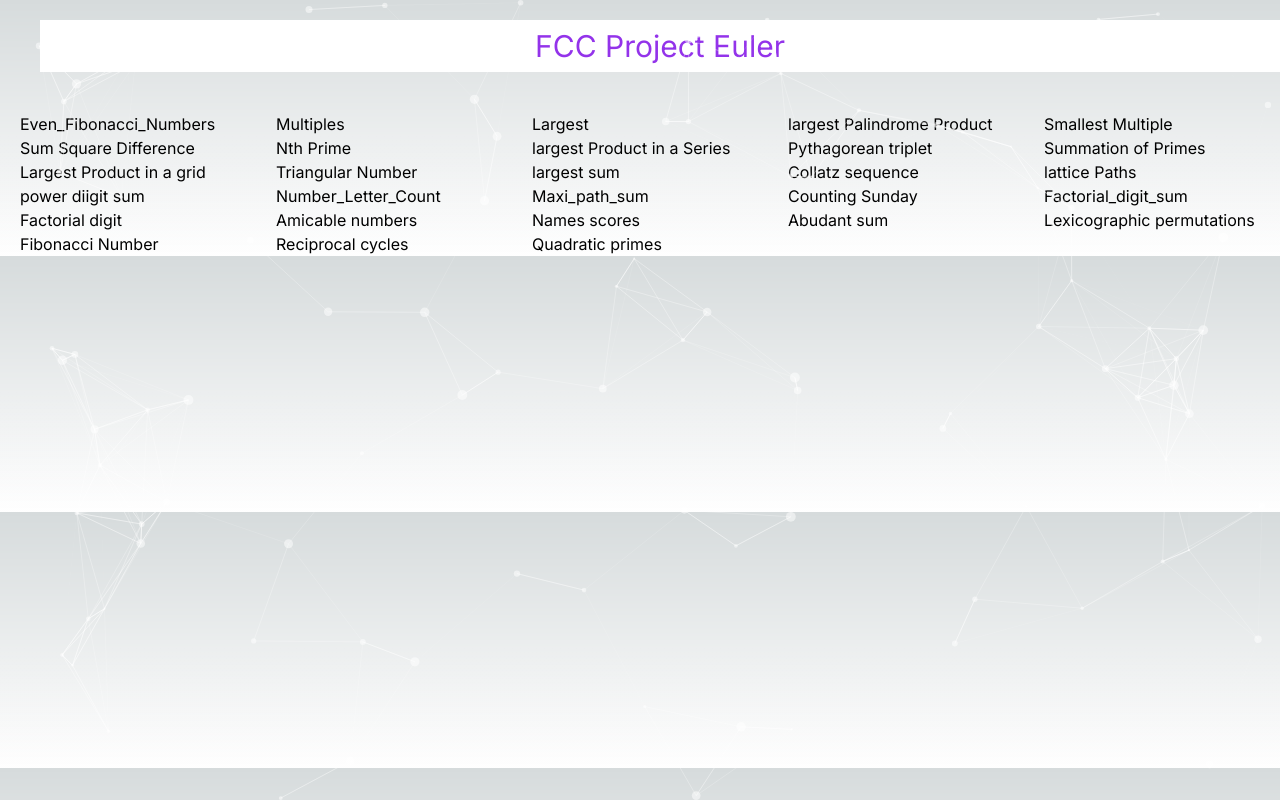
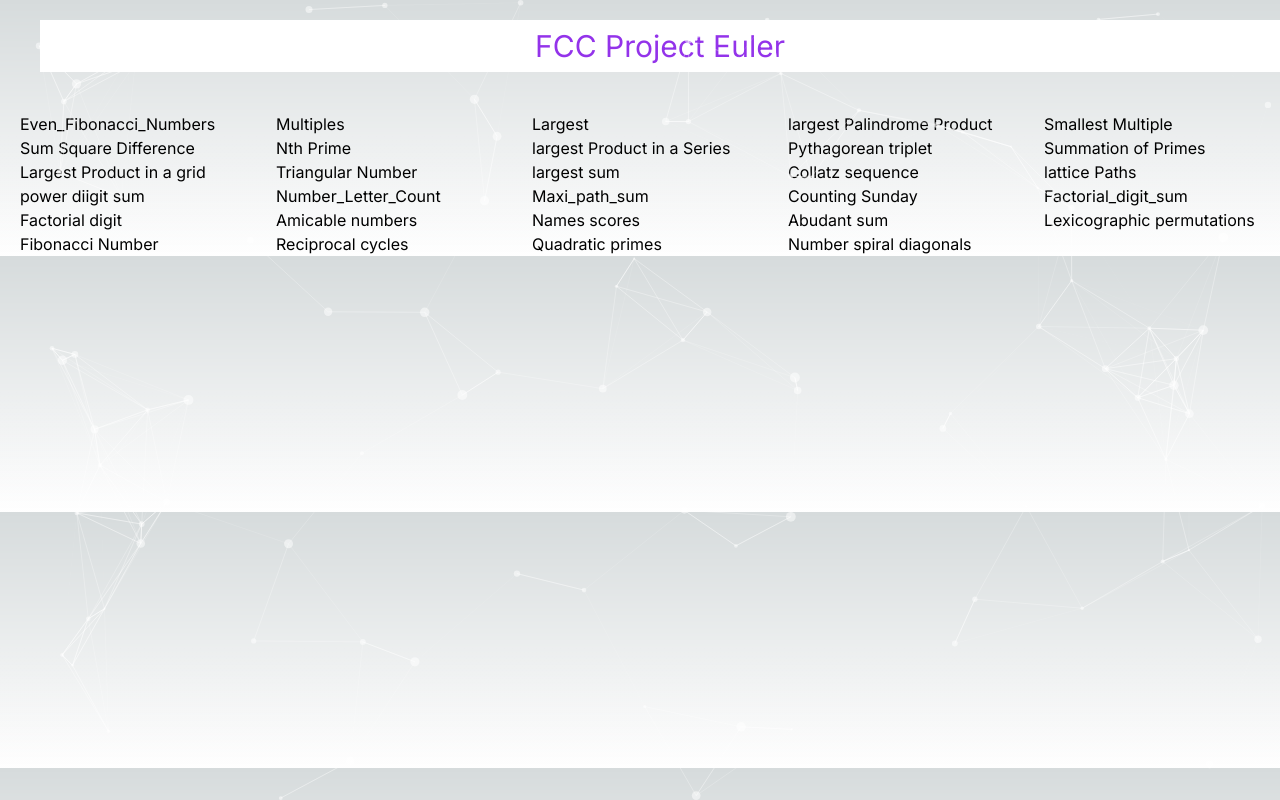
Before and after one commit to ragulpalanisamy/fcc_projects_euler, a Next.js app: page / in a window 1280 px wide. Built offline with nearby package versions, Linux system fonts and the light colour scheme.

Commit message:
feat: :art: Added the link to number spiral diagonals

```diff
--- a/src/app/page.js
+++ b/src/app/page.js
@@ -94,6 +94,9 @@
         <Link href="../Pro-2/Quadratic_primes">
         Quadratic primes
         </Link>
+        <Link href="../Pro-2/Number_spiral_diagonals">
+        Number spiral diagonals
+        </Link>
         </div>
         </div>
 
```
